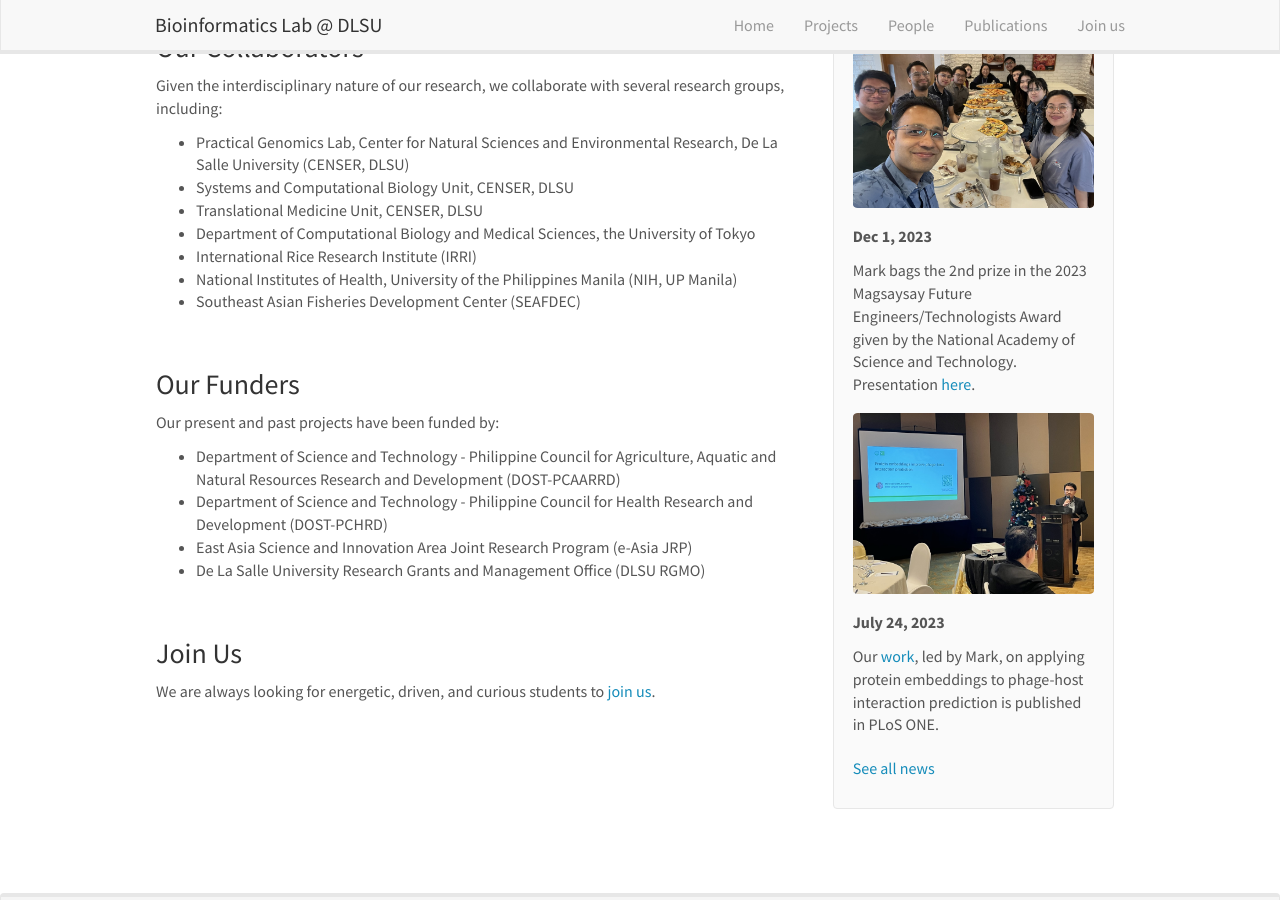
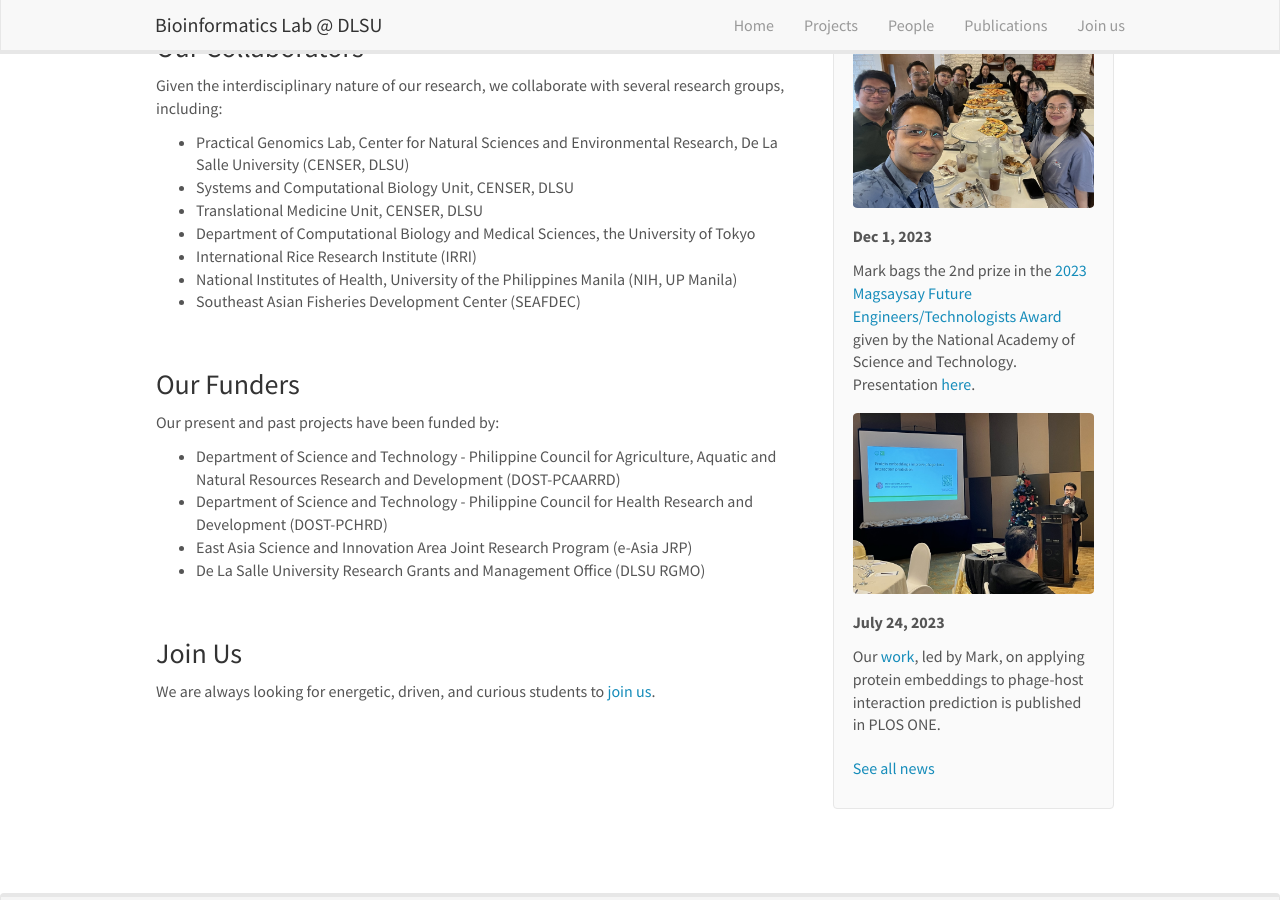
Before and after one commit to bioinfodlsu/bioinfodlsu.github.io, a Jekyll site: the page built from _pages/home.md, in a window 1280 px wide and 900 px high, scrolled down 750 px. Built offline with Jekyll 4.4.1, drawn with Linux system fonts in a browser that asks for light colours; nearby versions of some CDN libraries; part of the change alters nothing that is shown.

Commit message:
Update links

```diff
--- a/_data/news.yml
+++ b/_data/news.yml
@@ -2,7 +2,7 @@
   headline: Kim has been chosen to receive the Engineering Research and Development (ERDT) Scholarship for her graduate studies.
 
 - date: Jan 27, 2024
-  headline: Anish speaks at the [Philippine Society for Microbiology Cluster 1 Symposium](https://www.psm.org.ph/2023/2023-cluster-1-symposium/) at Trinity University of Asia. Photos [here](https://www.facebook.com/watch/?v=1356863334813080){:target="\_blank"}.
+  headline: Anish speaks at the [Philippine Society for Microbiology Cluster 1 Symposium](https://www.psm.org.ph/2023/2023-cluster-1-symposium/){:target="\_blank"} at Trinity University of Asia. Photos [here](https://www.facebook.com/watch/?v=1356863334813080){:target="\_blank"}.
   pic: 20240127_PSM_Cluster1.jpg
 
 - date: Jan 26, 2024
@@ -10,11 +10,11 @@
   pic: 20240126_pizza.jpeg
 
 - date: Dec 1, 2023
-  headline: Mark bags the 2nd prize in the 2023 Magsaysay Future Engineers/Technologists Award given by the National Academy of Science and Technology. Presentation [here](https://fb.watch/oKx7G6gwLi/){:target="\_blank"}.
+  headline: Mark bags the 2nd prize in the [2023 Magsaysay Future Engineers/Technologists Award](https://www.dlsu.edu.ph/ccs-student-bagged-2nd-prize-in-2023-mfet-award/){:target="\_blank"} given by the National Academy of Science and Technology. Presentation [here](https://fb.watch/oKx7G6gwLi/){:target="\_blank"}.
   pic: 20231201_Mark_MFET.jpeg
 
 - date: July 24, 2023
-  headline: Our [work](https://doi.org/10.1371/journal.pone.0289030){:target="\_blank"}, led by Mark, on applying protein embeddings to phage-host interaction prediction is published in PLoS ONE.
+  headline: Our [work](https://doi.org/10.1371/journal.pone.0289030){:target="\_blank"}, led by Mark, on applying protein embeddings to phage-host interaction prediction is published in PLOS ONE.
 
 - date: July 12, 2023
   headline: Daphne, Mark, and Paul conduct a workshop on the basics of R, jointly organized with the Systems and Computational Biology Unit, DLSU.
```
